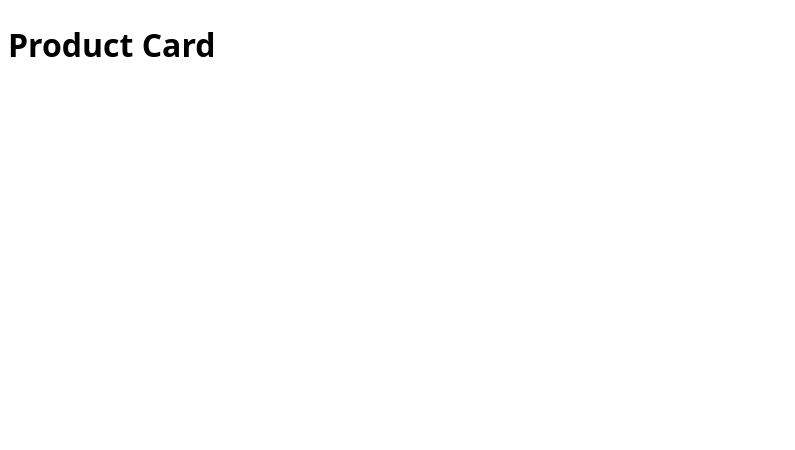
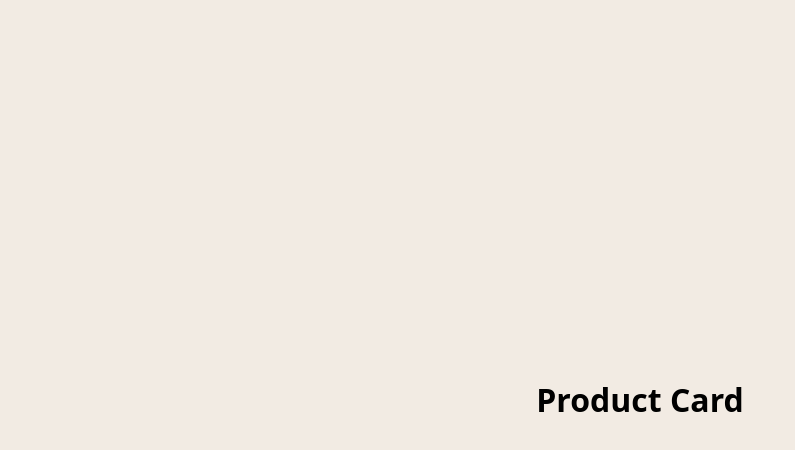
Before and after one commit to LuisCorreaDv/product-card-preview-with-react, a React (Vite) app: page / in a window 1280 px wide. Shown: the top 450 px of the page, without its empty margins (0-795 px from the left). Built offline with nearby package versions, Linux system fonts and the light colour scheme.

Commit message:
Agregar estilos de diseño para centrar el contenido en la página

```diff
--- a/src/index.css
+++ b/src/index.css
@@ -8,4 +8,11 @@
   text-rendering: optimizeLegibility;
   -webkit-font-smoothing: antialiased;
   -moz-osx-font-smoothing: grayscale;
+
+  height: 100vh;
+  width: 100%;
+  background-color: hsl(30, 38%, 92%);
+  display: flex;
+  justify-content: center;
+  align-items: center;
 }
```
